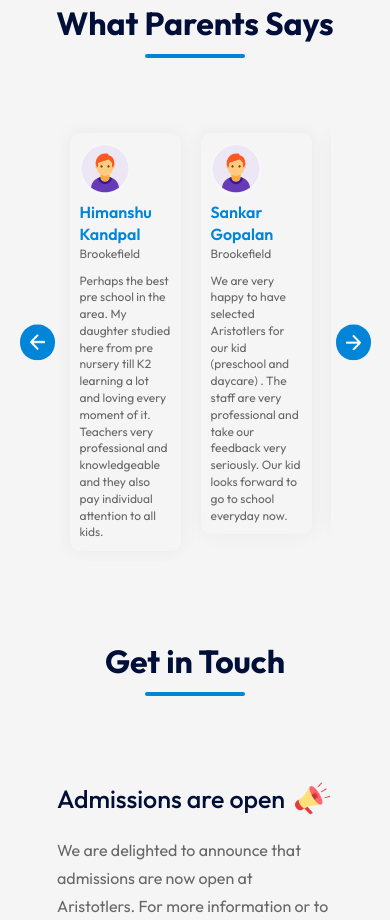
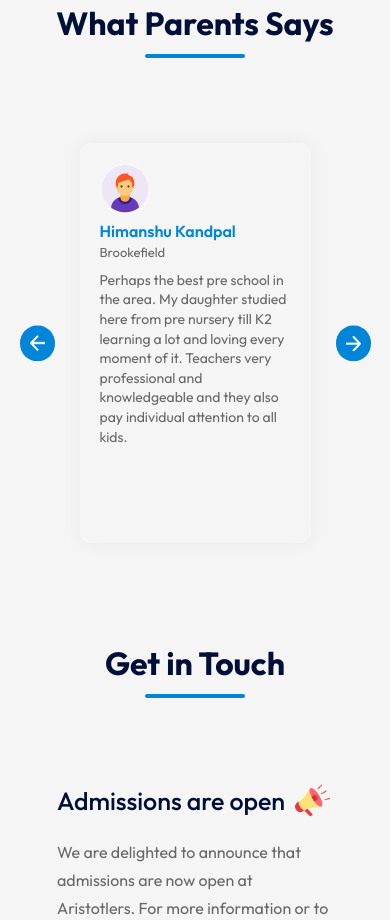
Before and after one commit to greatstackuser/school-website, a React (Vite) app: page / in a window 390 px wide. Shown: the part 4040-4960 px from the top of the page. Built offline with nearby package versions, Linux system fonts and the light colour scheme.

Commit message:
10 review

```diff
--- a/package.json
+++ b/package.json
@@ -14,7 +14,8 @@
     "react-dom": "^18.2.0",
     "react-router-dom": "^6.22.2",
     "react-router-hash-link": "^2.4.3",
-    "react-scroll": "^1.9.0"
+    "react-scroll": "^1.9.0",
+    "swiper": "^11.0.7"
   },
   "devDependencies": {
     "@types/react": "^18.2.55",
--- a/src/Components/Testimonials/Testimonials.css
+++ b/src/Components/Testimonials/Testimonials.css
@@ -18,26 +18,15 @@
     right: auto;
     left: 0;
 }
-.slider{
-    overflow: hidden;
-}
-.slider ul{
-    display: flex;
-    width: 200%;
-    overflow-x: hidden;
-    transition: 0.5s;
-}
-.slider ul li{
-    list-style: none;
-    width: 50%;
-    padding: 20px;
-}
+
 .slide{
     box-shadow: 0 0 20px rgba(0,0,0,0.05);
     padding: 40px;
     border-radius: 10px;
     color: #676767;
     line-height: 1.4;
+    margin: 20px;
+    min-height: 300px;
 }
 .slide img{
     width: 65px;
@@ -69,7 +58,8 @@
         padding: 10px;
     }
     .slide{
-        padding: 10px;
+        padding: 20px;
+        min-height: 350px;
     }
     .slide img{
         width: 50px;
@@ -80,12 +70,15 @@
     .user-info{
         display: block;
         margin-bottom: 10px;
-        font-size: 12px;
+        font-size: 13px;
     }
     .user-info h3{
         font-size: 16px;
     }
-    .slider p{
-        font-size: 12px;
+    .slide p{
+        font-size: 14px;
+    }
+    .slide{
+        min-height: 400px;
     }
 }
--- a/src/Components/Testimonials/Testimonials.jsx
+++ b/src/Components/Testimonials/Testimonials.jsx
@@ -1,5 +1,9 @@
 import React, { useRef } from 'react'
+import { Swiper, SwiperSlide } from 'swiper/react';
+import { Navigation } from 'swiper/modules';
 import './Testimonials.css'
+import 'swiper/css';
+import 'swiper/css/navigation';
 import next_icon from '../../assets/next-icon.png'
 import back_icon from '../../assets/back-icon.png'
 import user_1 from '../../assets/user-1.png'
@@ -9,29 +13,27 @@ import user_4 from '../../assets/user-4.png'
 
 const Testimonials = () => {
 
-    const slider = useRef();
-    let tx = 0;
 
-const slideForward = ()=>{
-    if(tx > -50){
-        tx -= 25;
-    }
-    slider.current.style.transform = `translateX(${tx}%)`;
-}
-const slideBackward = ()=>{
-    if(tx < 0){
-        tx += 25;
-    }
-    slider.current.style.transform = `translateX(${tx}%)`;
-}
+    const swiperRef = useRef();
 
   return (
+
     <div className='testimonials' id='testimonials'>
-      <img src={next_icon} alt="" className='next-btn' onClick={slideForward}/>
-      <img src={back_icon} alt="" className='back-btn' onClick={slideBackward}/>
-      <div className="slider">
-        <ul ref={slider}>
-            <li>
+
+        <Swiper
+            slidesPerView='1'
+            breakpoints={{
+                700: { slidesPerView: 2},
+              }}
+            spaceBetween={0}
+            onBeforeInit={(swiper) => {
+                swiperRef.current = swiper;
+              }}
+            modules={[Navigation]}
+            className="mySwiper"
+        >
+            <SwiperSlide>
+
                 <div className="slide">
                     <div className="user-info">
                         <img src={user_2} alt="" />
@@ -42,8 +44,10 @@ const slideBackward = ()=>{
                     </div>
                     <p>Perhaps the best pre school in the area. My daughter studied here from pre nursery till K2 learning a lot and loving every moment of it. Teachers very professional and knowledgeable and they also pay individual attention to all kids.</p>
                 </div>
-            </li>
-            <li>
+
+            </SwiperSlide>
+            <SwiperSlide>
+
                 <div className="slide">
                     <div className="user-info">
                         <img src={user_3} alt="" />
@@ -54,8 +58,10 @@ const slideBackward = ()=>{
                     </div>
                     <p>We are very happy to have selected Aristotlers for our kid (preschool and daycare) . The staff are very professional and take our feedback very seriously. Our kid looks forward to go to school everyday now.</p>
                 </div>
-            </li>
-            <li>
+
+            </SwiperSlide>
+            <SwiperSlide>
+
                 <div className="slide">
                     <div className="user-info">
                         <img src={user_4} alt="" />
@@ -66,8 +72,10 @@ const slideBackward = ()=>{
                     </div>
                     <p>The best school and daycare in town. The management and staff is very impressive and you can give the best start to your kid. It’s been 6 years now since we are associated with the school and daycare, and we are proud of that.</p>
                 </div>
-            </li>
-            <li>
+
+            </SwiperSlide>
+            <SwiperSlide>
+
                 <div className="slide">
                     <div className="user-info">
                         <img src={user_1} alt="" />
@@ -78,8 +86,10 @@ const slideBackward = ()=>{
                     </div>
                     <p>Wonderful pre-school. Teachers are very attentive to each kids’ needs. Overall it was very nice growth for my kid. He overcame many fears with help of teachers. He was unknown of English language but within few months started conversing in English very easily.</p>
                 </div>
-            </li>
-            {/* <li>
+
+            </SwiperSlide>
+            <SwiperSlide>
+
                 <div className="slide">
                     <div className="user-info">
                         <img src={user_1} alt="" />
@@ -90,11 +100,13 @@ const slideBackward = ()=>{
                     </div>
                     <p>I found Aristotlers five years back for my kid. I can say they have the best team of teachers in the school and daycare. Everyone is very approachable and the care taken to ensure that the kid is doing well is exceptional.</p>
                 </div>
-            </li>
-            <li>
+
+            </SwiperSlide>
+            <SwiperSlide>
+
                 <div className="slide">
                     <div className="user-info">
-                        <img src={user_1} alt="" />
+                        <img src={user_4} alt="" />
                         <div>
                             <h3>Kshitij Pande</h3>
                             <span>Brookefield </span>
@@ -102,8 +114,10 @@ const slideBackward = ()=>{
                     </div>
                     <p>One of the best preschools in AECS layout. I highly recommend this preschool. The management and the complete staff is too good. The teachers are skilled and overall development of the kids is taken care of. The teaching methodology is very good and organized at the same time. </p>
                 </div>
-            </li>
-            <li>
+
+            </SwiperSlide>
+            <SwiperSlide>
+
                 <div className="slide">
                     <div className="user-info">
                         <img src={user_1} alt="" />
@@ -114,11 +128,13 @@ const slideBackward = ()=>{
                     </div>
                     <p>My kid attended Aristotlers for four years, all the way from playgroup to ukg, and loved it! The teachers and staff are kind and caring. Vibha (who runs Aristotlers) is always available to talk, and actually listens to parents. She knew every child at Aristotlers.</p>
                 </div>
-            </li>
-            <li>
+
+            </SwiperSlide>
+            <SwiperSlide>
+
                 <div className="slide">
                     <div className="user-info">
-                        <img src={user_1} alt="" />
+                        <img src={user_4} alt="" />
                         <div>
                             <h3>Ankur Kansal</h3>
                             <span>Brookefield </span>
@@ -126,8 +142,10 @@ const slideBackward = ()=>{
                     </div>
                     <p>On 1st March I attended aris-tot-lers annual day function. Seeing my kid on stage first time performing was altogether a different experience.I can't imagine how much effort team has put in organizing this event and practicing toddlers to perform on the stage infront of such large audience. Kudos to Vibha And her team.</p>
                 </div>
-            </li>
-            <li>
+
+            </SwiperSlide>
+            <SwiperSlide>
+
                 <div className="slide">
                     <div className="user-info">
                         <img src={user_1} alt="" />
@@ -138,8 +156,10 @@ const slideBackward = ()=>{
                     </div>
                     <p>If somebody is looking to put their kid in a play / pre-primary school during his or her early years, it is a wonderful place. The staff, teachers and management are great! Teachers are really skilled. I am grateful and thankful for the kind of experience that my child had during his time over there.</p>
                 </div>
-            </li>
-            <li>
+
+            </SwiperSlide>
+            <SwiperSlide>
+
                 <div className="slide">
                     <div className="user-info">
                         <img src={user_1} alt="" />
@@ -150,10 +170,17 @@ const slideBackward = ()=>{
                     </div>
                     <p>Nice place to send your kids to. My daughter joined when she was 2.2 years old. She loves going to school!! She’s learnt alot in one year. Whats most important is that she’s happy going to and being in the school. Teachers and support staff are good and caring.</p>
                 </div>
-            </li> */}
-        </ul>
-      </div>
+
+            </SwiperSlide>
+
+
+        </Swiper>
+
+        <img src={next_icon} alt="" className='next-btn' onClick={() => swiperRef.current?.slideNext()}/>
+        <img src={back_icon} alt="" className='back-btn' onClick={() => swiperRef.current?.slidePrev()}/>
+
     </div>
+
   )
 }
 
```
Also changed, not shown: 1 other file (tests, documents, lock files or other folders).
